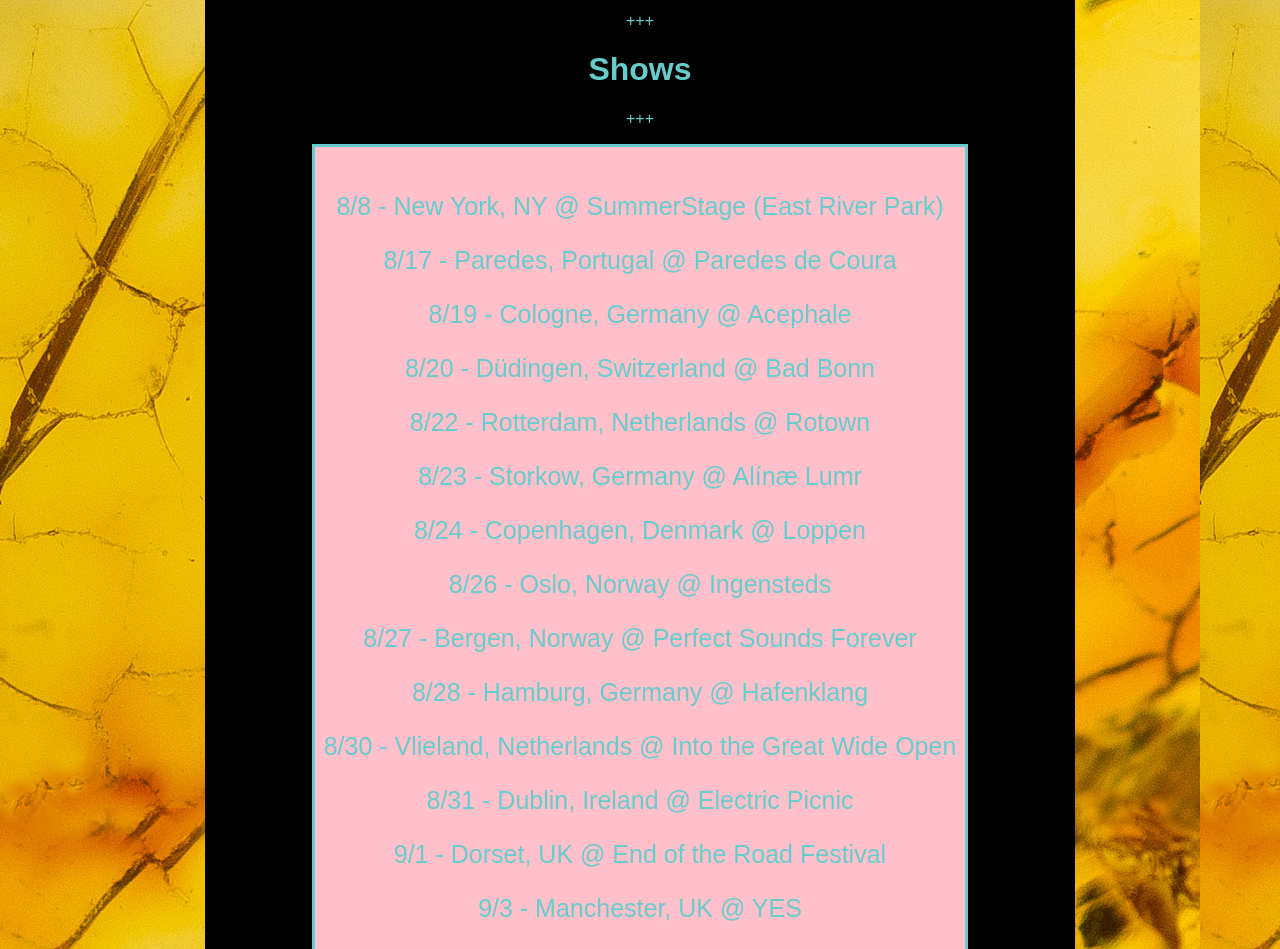
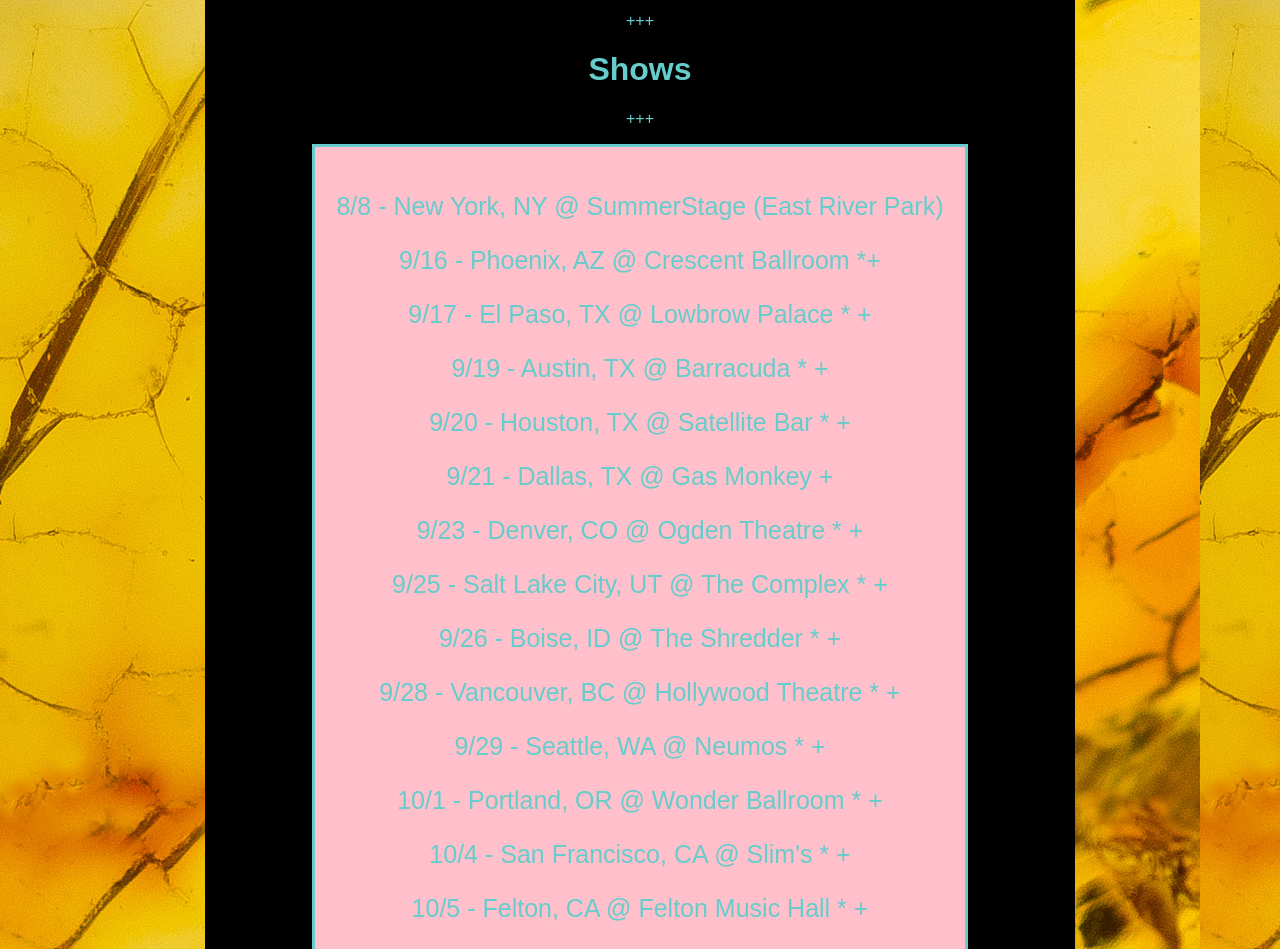
Before and after one commit to LilaRamani/crumb, a PHP site: page /index.html in a window 1280 px wide. Shown: the part 5384-6333 px from the top of the page. Run offline with PHP 8.4, Linux system fonts and the light colour scheme; some libraries are stand-ins or nearby versions.

Commit message:
removed euro dates

```diff
--- a/css/homepage.css
+++ b/css/homepage.css
@@ -1,5 +1,5 @@
 html, body {
-	height: 17500px;
+	height: 16500px;
 	width: 100%;
 	margin: 0;
 	padding: 0;
--- a/index.html
+++ b/index.html
@@ -69,51 +69,6 @@
                     <div class="shows">
                       <p><a target="_blank" href="http://tinyurl.com/yxd8z622">
                         8/8 - New York, NY @ SummerStage (East River Park)
-                      </a></p>
-                      <p><a target="_blank" href="http://tinyurl.com/yydfc9la">
-                        8/17 - Paredes, Portugal @ Paredes de Coura
-                      </a></p>
-                      <p><a target="_blank" href="http://tinyurl.com/y5kvx8vz">
-                        8/19 - Cologne, Germany @ Acephale
-                      </a></p>
-                      <p><a target="_blank" href="http://tinyurl.com/y4henmna">
-                        8/20 - Düdingen, Switzerland @ Bad Bonn
-                      </a></p>
-                      <p><a target="_blank" href="http://tinyurl.com/y6z6pos6">
-                        8/22 - Rotterdam, Netherlands @ Rotown
-                      </a></p>
-                      <p><a target="_blank" href="http://tinyurl.com/yxfj5253">
-                        8/23 - Storkow, Germany @ Alínæ Lumr
-                      </a></p>
-                      <p><a target="_blank" href="http://tinyurl.com/yxcmehe2">
-                        8/24 - Copenhagen, Denmark @ Loppen
-                      </a></p>
-                      <p><a target="_blank" href="http://tinyurl.com/y4p86mqm">
-                        8/26 - Oslo, Norway @ Ingensteds
-                      </a></p>
-                      <p><a target="_blank" href="http://tinyurl.com/yxmzduka">
-                        8/27 - Bergen, Norway @ Perfect Sounds Forever
-                      </a></p>
-                      <p><a target="_blank" href="http://tinyurl.com/y4bdof59">
-                        8/28 - Hamburg, Germany @ Hafenklang
-                      </a></p>
-                      <p><a target="_blank" href="http://tinyurl.com/y4lvd5v8">
-                        8/30 - Vlieland, Netherlands @ Into the Great Wide Open
-                      </a></p>
-                      <p><a target="_blank" href="http://tinyurl.com/yyjlx5bo">
-                        8/31 - Dublin, Ireland @ Electric Picnic
-                      </a></p>
-                      <p><a target="_blank" href="http://tinyurl.com/y5vyhr7p">
-                        9/1 - Dorset, UK @ End of the Road Festival
-                      </a></p>
-                      <p><a target="_blank" href="http://tinyurl.com/yyjtkle9">
-                        9/3 - Manchester, UK @ YES
-                      </a></p>
-                      <p><a target="_blank" href="http://tinyurl.com/yyjccm96">
-                        9/4 - London, UK @ The Dome
-                      </a></p>
-                      <p><a target="_blank" href="http://tinyurl.com/y5cmtf6o">
-                        9/6 - Paris, France @ Le Pop-Up du Label
                       </a></p>
                       <p><a target="_blank" href="https://www.eventbrite.com/e/crumb-tickets-63082559634">
                         9/16 - Phoenix, AZ @ Crescent Ballroom *+</a></p>
@@ -188,6 +143,9 @@
                       11/21 - Philadelphia, PA @ Union Transfer * +</a></p>
                       <p><a target="_blank" href="https://www.axs.com/events/376982/crumb-tickets?skin=mhow">
                       11/22 - Brooklyn, NY @ Music Hall of Williamsburg * +</a></p>
+                      <p><a target="_blank" href="http://tinyurl.com/yyjccm96">
+                        12/4 - London, UK @ The Dome
+                      </a></p>
                       <p>* Divino Niño</p>
                       <p>+ Shormey</p>
                     </div>
```
